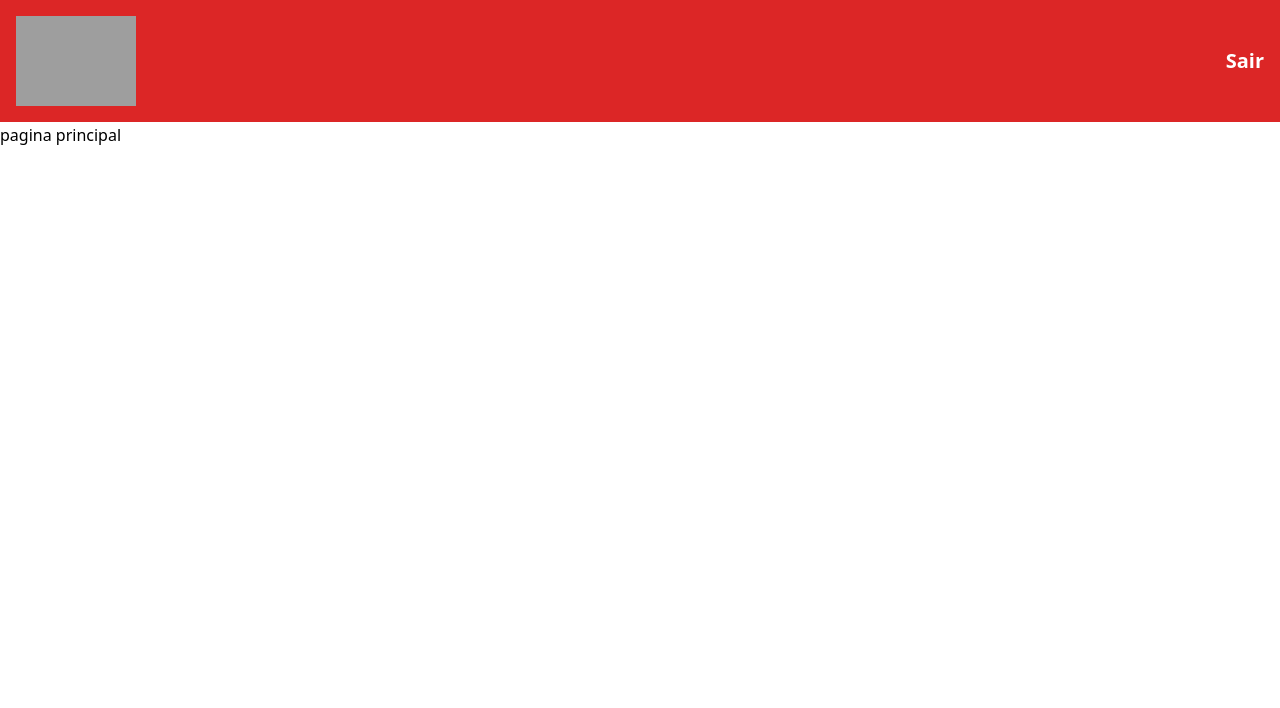
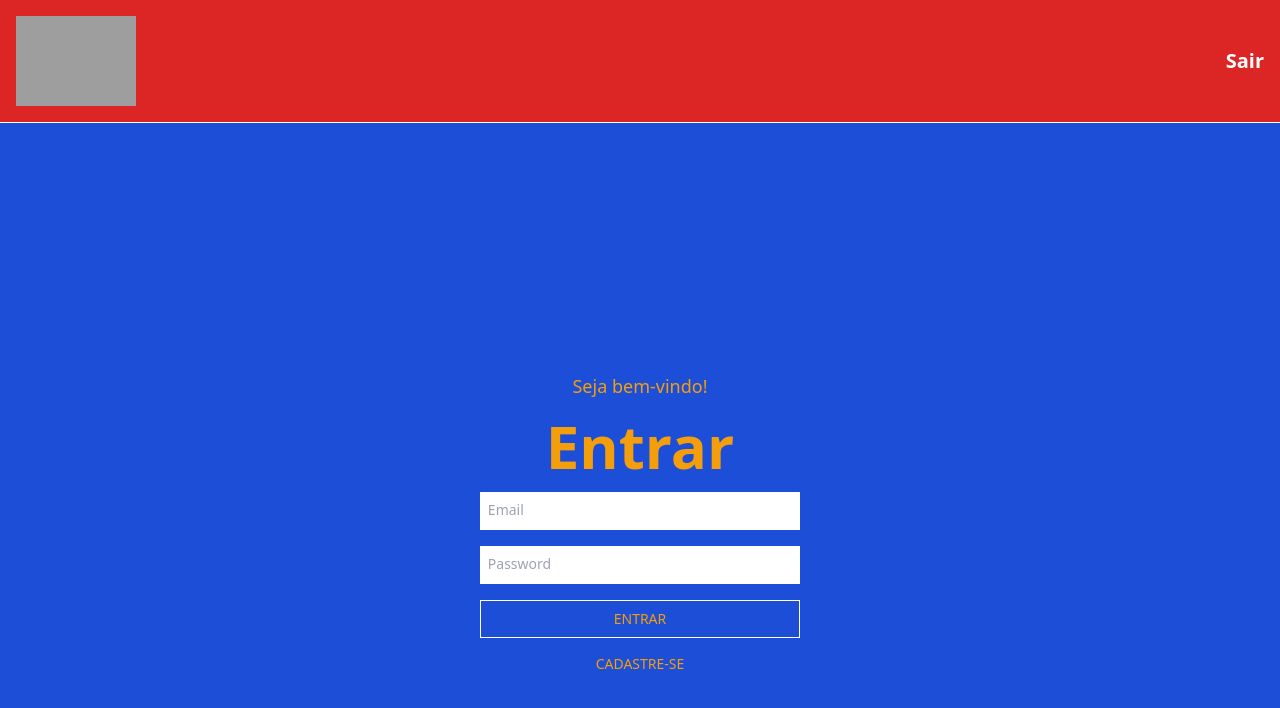
Before and after one commit to pvcapuano/next-pokedex, a Next.js app: page / in a window 1280 px wide. Shown: the top 708 px of the page. Built offline with nearby package versions, Linux system fonts and the light colour scheme; grey boxes are pictures that could not be loaded.

Commit message:
feat: create login component

```diff
--- a/package.json
+++ b/package.json
@@ -17,6 +17,7 @@
     "react": "18.2.0",
     "react-dom": "18.2.0",
     "react-icons": "^4.8.0",
+    "react-toastify": "^9.1.3",
     "tailwindcss": "3.3.2"
   }
 }
--- a/src/app/page.js
+++ b/src/app/page.js
@@ -1,5 +1,7 @@
 "use-client";
 
+import Login from "@/components/Login";
+
 export default function Home() {
-  return <h1>pagina principal</h1>;
+  return <Login />;
 }
--- /dev/null
+++ b/src/components/Login/index.jsx
@@ -0,0 +1,89 @@
+"use client";
+
+import React, { useState } from "react";
+/* import useLogin from "@/hooks/useLogin"; */
+import Head from "next/head";
+
+import { toast } from "react-toastify";
+import Link from "next/link";
+
+const Login = () => {
+  const [email, setEmail] = useState("");
+  const [password, setPassword] = useState("");
+  const [isLoggingInWithGoogle, setIsLoggingInWithGoogle] = useState(false);
+
+  /* const { error, login } = useLogin(); */
+
+  const handleSubmit = async (e) => {
+    e.preventDefault();
+
+    // Check if user is logging in with Google
+    if (!email && !password && isLoggingInWithGoogle) {
+      googlelogin();
+      return;
+    }
+
+    // Validate email and password
+    if (!email || !password) {
+      toast.error("Complete your email or password.");
+      return;
+    }
+
+    await login(email, password);
+
+    setEmail("");
+    setPassword("");
+  };
+
+  return (
+    <div className="bg-blue-700 h-screen flex justify-center items-center">
+      <Head>
+        <title>Pokemon</title>
+      </Head>
+
+      <form
+        className="flex-1 text-xs sm:text-sm flex flex-col justify-center items-center gap-2 sm:gap-4 text-red-500"
+        onSubmit={handleSubmit}
+      >
+        <p className="text-amber-500 text-lg sm:text-md">Seja bem-vindo!</p>
+        <h1 className="font-extrabold select-none text-2xl sm:text-6xl text-amber-500">
+          Entrar
+        </h1>
+        <input
+          type="text"
+          value={email}
+          onChange={(e) => setEmail(e.target.value)}
+          placeholder="Email"
+          className="outline-none duration-300 border-b-2 border-solid border-white focus:border-cyan-500 text-slate-900 p-2 w-full max-w-[40ch]"
+        />
+
+        <input
+          type="password"
+          value={password}
+          onChange={(e) => setPassword(e.target.value)}
+          placeholder="Password"
+          className="outline-none duration-300 border-b-2 border-solid border-white focus:border-cyan-500  text-slate-900 p-2 w-full max-w-[40ch]"
+        />
+
+        <button
+          type="submit"
+          className="w-full max-w-[40ch] text-amber-500 border border-white border-solid uppercase py-2 duration-300 relative after:absolute after:top-0 after:right-full after:bg-white after:z-10 after:w-full after:h-full overflow-hidden hover:after:translate-x-full after:duration-300 hover:text-blue-700"
+        >
+          <h2 className="relative z-20">Entrar</h2>
+        </button>
+        <h2 className="duration-300 text-amber-500 hover:scale-110 cursor-pointer uppercase">
+          <Link href="/signup">Cadastre-se</Link>
+        </h2>
+
+        {/*  <label className="w-full max-w-[40ch] py-2 flex items-center justify-center border border-white border-solid duration-300 hover:scale-110 cursor-pointer">
+          <button className="uppercase" onClick={handleGoogleLogin}>
+            Sign In With Google
+            <i className="fa-brands fa-google ml-2"></i>
+          </button>
+        </label> */}
+      </form>
+    </div>
+  );
+};
+
+export default Login;
```
Also changed, not shown: 1 other file (tests, documents, lock files or other folders).
